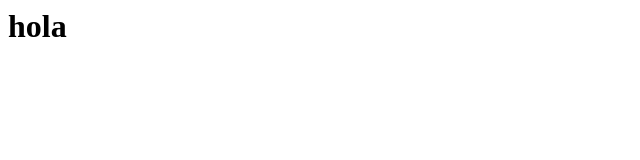
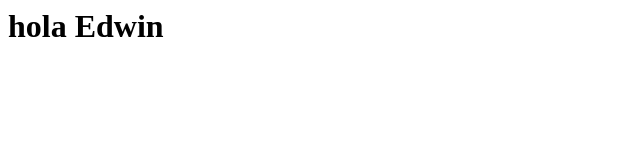
Before and after one commit to alvarado90/ejemplo, a plain HTML site: page index.html in a window 1280 px wide. Shown: the whole page, without its empty margins (0-640 px from the left). Drawn offline with Linux system fonts and the light colour scheme.

Commit message:
agregue el nomnre edwin

```diff
--- a/index.html
+++ b/index.html
@@ -1,3 +1,3 @@
 <html>
-<h1> hola </h1>
+<h1> hola Edwin </h1>
 </html>
```
